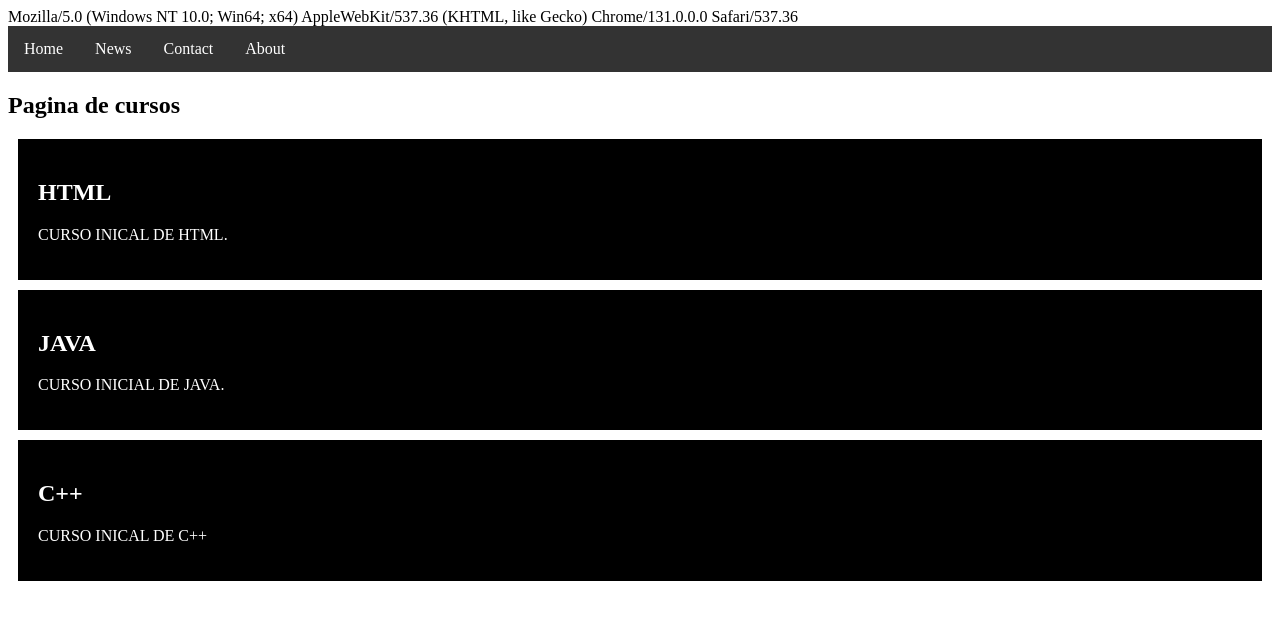
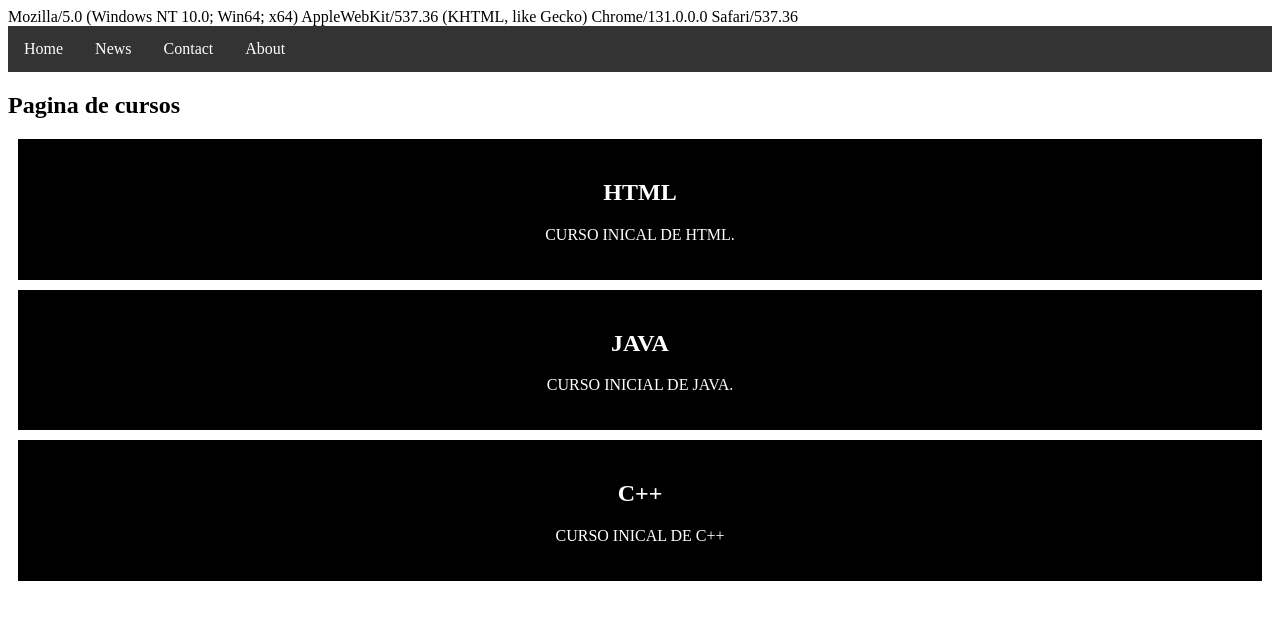
Before and after one commit to MiguelPro55/PaginaCursos, a PHP site: page / in a window 1280 px wide. Shown: the top 620 px of the page. Run offline with PHP 8.4, Linux system fonts and the light colour scheme.

Commit message:
nada importante

```diff
--- a/complemento.css
+++ b/complemento.css
@@ -1,5 +1,5 @@
 .lineaslargas {
-    justify-content: center;
+    text-align:center;
     background-color: black;
     color: white;
     margin: 10px;
```
